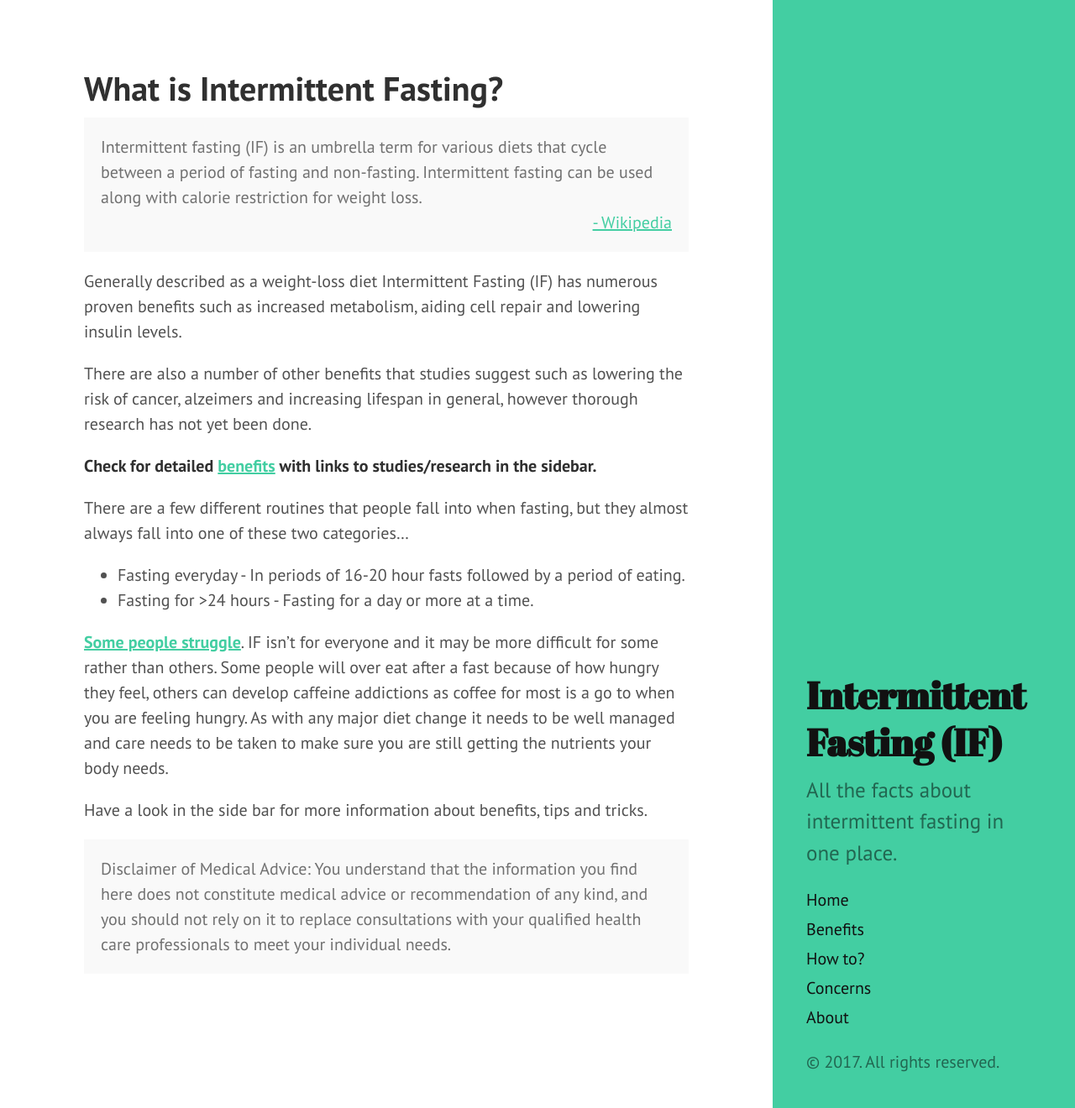
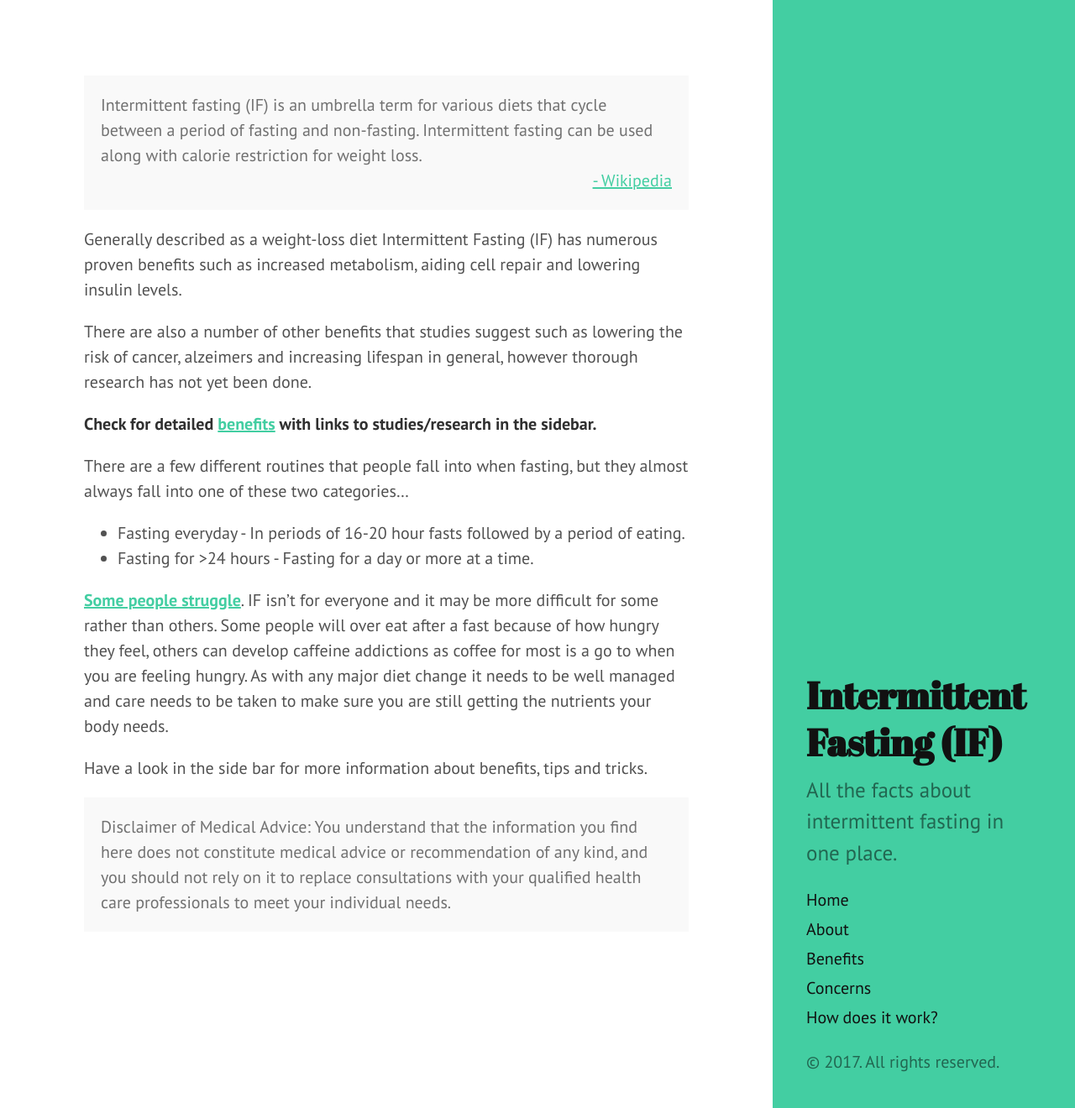
Before and after one commit to foopod/intermittentFasting, a Jekyll site: the page built from index.md, in a window 1280 px wide and 1320 px high. Shown: the whole window at 84% size. Built offline with Jekyll 4.4.1, drawn with Linux system fonts in a browser that asks for light colours.

Commit message:
better sidebar stuff

```diff
--- a/_includes/sidebar.html
+++ b/_includes/sidebar.html
@@ -17,7 +17,6 @@
         `layout: page` in the front-matter. See readme for usage.
       {% endcomment %}
 
-<!--
       {% assign pages_list = site.pages %}
       {% for node in pages_list %}
         {% if node.title != null %}
@@ -26,11 +25,12 @@
           {% endif %}
         {% endif %}
       {% endfor %}
--->
+<!--
         <a class="sidebar-nav-item" href="{{ site.baseurl }}benefits">Benefits</a>
         <a class="sidebar-nav-item" href="{{ site.baseurl }}howto">How to?</a>
         <a class="sidebar-nav-item" href="{{ site.baseurl }}concerns">Concerns</a>
     <a class="sidebar-nav-item" href="{{ site.baseurl }}about">About</a>
+-->
 
 
     </nav>
--- a/howto.md
+++ b/howto.md
@@ -1,9 +1,9 @@
 ---
 layout: page
-title: UNDER CONSTRUCTION
+title: How does it work?
 ---
 
-
+# UNDER CONSTRUCTION
 
 <p class="message">
 Disclaimer of Medical Advice: You understand that the information you find here does not constitute medical advice or recommendation of any kind, and you should not rely on it to replace consultations with your qualified health care professionals to meet your individual needs.
--- a/index.md
+++ b/index.md
@@ -1,6 +1,6 @@
 ---
 layout: page
-title: What is Intermittent Fasting?
+title:
 ---
 
 <p class="message" style="overflow:hidden">
```
